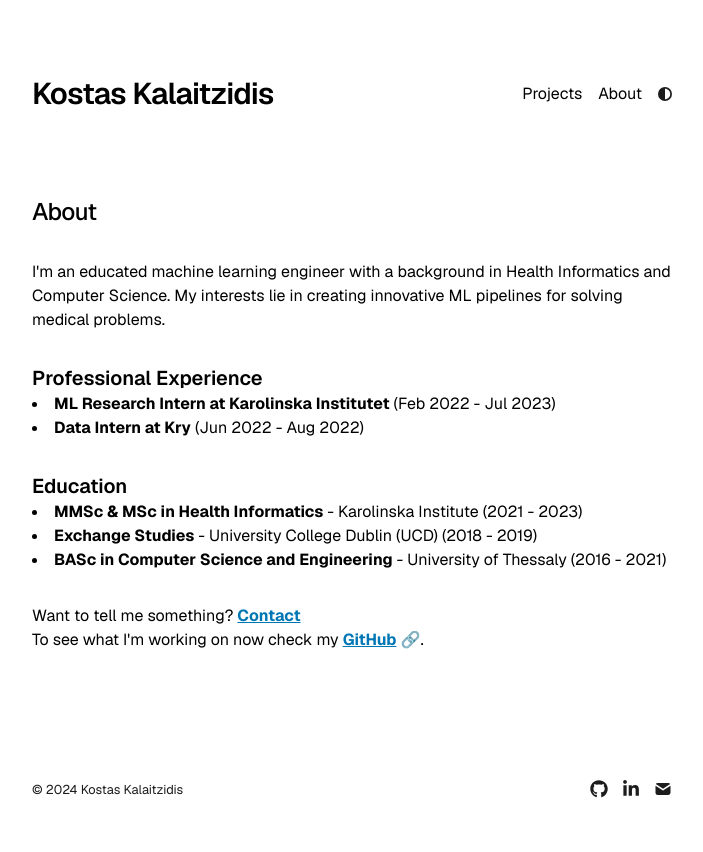
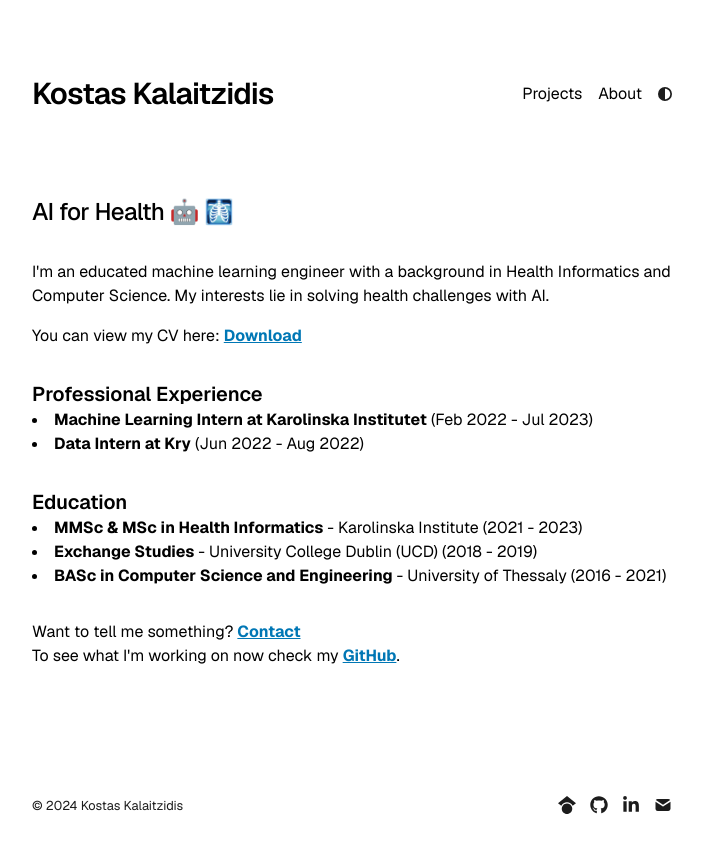
Before and after one commit to konkalaitzidis/kostaskal.com, a Next.js app: page /about in a window 1280 px wide. Shown: the top 852 px of the page, without its empty margins (288-991 px from the left). Built offline with nearby package versions, Linux system fonts and the light colour scheme.

Commit message:
add CV download feature

```diff
--- a/app/about/page.tsx
+++ b/app/about/page.tsx
@@ -11,17 +11,32 @@ export default function About() {
   return (
     <section>
       <div className="mb-8">
-        <h1 className="mb-8 text-2xl font-medium tracking-tight">About</h1>
+        <h1 className="mb-8 text-2xl font-medium tracking-tight">AI for Health 🤖 🩻</h1>
         <p>
-          I'm an educated machine learning engineer with a background in Health Informatics and Computer Science. My interests lie in creating innovative ML pipelines for solving medical problems.
+          I'm an educated machine learning engineer with a background in Health Informatics and Computer Science. My interests lie in solving health challenges with AI.
         </p>
+
+        <div className="mt-4">
+          <p>
+            You can view my CV here:{" "}
+            <a
+              href="/content/konstantinos_kalaitzidis_cv.pdf"
+              target="_blank"
+              rel="noopener noreferrer"
+              className="text-blue-500 underline"
+              style={{ color: "#0077b5", fontWeight: "bold" }}
+            >
+              Download
+            </a>
+          </p>
+        </div>
       </div>
 
       <div className="mb-8">
         <h2 className="text-xl font-semibold">Professional Experience</h2>
         <ul className="list-disc list-inside">
           <li>
-        <strong>ML Research Intern at Karolinska Institutet</strong> (Feb 2022 - Jul 2023)
+        <strong>Machine Learning Intern at Karolinska Institutet</strong> (Feb 2022 - Jul 2023)
           </li>
         </ul>
         <ul className="list-disc list-inside">
@@ -48,7 +63,7 @@ export default function About() {
 
       <div className="mb-8">
         <p>Want to tell me something? <a href="/contact" className="text-blue-500 underline" style={{ color: "#0077b5", fontWeight: "bold"}}>Contact</a></p>
-        <p>To see what I'm working on now check my <a href="https://github.com/konkalaitzidis" target="_blank" className="text-blue-500 underline" style={{ color: "#0077b5", fontWeight: "bold"}}>GitHub</a> 🔗.</p>
+        <p>To see what I'm working on now check my <a href="https://github.com/konkalaitzidis" target="_blank" className="text-blue-500 underline" style={{ color: "#0077b5", fontWeight: "bold"}}>GitHub</a>.</p>
       </div>
 
       {/* <ImageGrid
--- a/app/components/footer.tsx
+++ b/app/components/footer.tsx
@@ -3,6 +3,7 @@
 import React from "react";
 import {
   FaXTwitter,
+  FaGoogleScholar,
   FaGithub,
   FaInstagram,
   FaRss,
@@ -25,6 +26,7 @@ function SocialLinks() {
   return (
     <div className="flex text-lg gap-3.5 float-right transition-opacity duration-300 hover:opacity-90">
       {/* <SocialLink href={socialLinks.twitter} icon={FaXTwitter} /> */}
+      <SocialLink href={socialLinks.googlescholar} icon={FaGoogleScholar} />
       <SocialLink href={socialLinks.github} icon={FaGithub} />
       {/* <SocialLink href={socialLinks.instagram} icon={FaInstagram} /> */}
       <SocialLink href={socialLinks.linkedin} icon={FaLinkedinIn} />
--- a/app/config.ts
+++ b/app/config.ts
@@ -9,6 +9,7 @@ export const metaData = {
 
 export const socialLinks = {
   twitter: "",
+  googlescholar: "https://scholar.google.com/citations?view_op=list_works&hl=en&user=Pg7WjLMAAAAJ",
   github: "https://github.com/konkalaitzidis",
   instagram: "",
   linkedin: "https://www.linkedin.com/in/konstantinoskalaitzidis",
--- a/app/contact/page.tsx
+++ b/app/contact/page.tsx
@@ -9,7 +9,7 @@ export const metadata: Metadata = {
 export default function Contact() {
   return (
     <section>
-      <h1 className="mb-8 text-2xl font-medium tracking-tight">Want to talk?</h1>
+      <h1 className="mb-8 text-2xl font-medium tracking-tight">Contact</h1>
       <div className="prose prose-neutral dark:prose-invert">
       <p>
         Reach out to me via email at <span style={{ color: "#0077b5"}}> kon.kalaitzidis-at-gmail.com </span>or connect with me on {" "}
--- a/app/page.tsx
+++ b/app/page.tsx
@@ -17,7 +17,8 @@ export default function Page() {
           <Image
             src="/me_KI.png"
             alt="Profile photo"
-            className="rounded-full bg-gray-100 block lg:mt-5 mt-0 lg:mb-5 mb-10 mx-auto sm:float-right sm:ml-5 sm:mb-5 grayscale hover:grayscale-0"
+            className="rounded-full bg-gray-100 block lg:mt-5 mt-0 lg:mb-5 mb-10 mx-auto sm:float-right sm:ml-5 sm:mb-5"
+            // grayscale hover:grayscale-0
             unoptimized
             width={160}
             height={160}
@@ -30,7 +31,7 @@ export default function Page() {
 
         <div className="prose prose-neutral dark:prose-invert">
           <p>
-            I'm a Machine Learning Engineer 🤖 🩻
+            I'm a Machine Learning Engineer
           </p>
           <p>
             I have a MSc degree in {" "}
```
Also changed, not shown: 1 other file (tests, documents, lock files or other folders).
